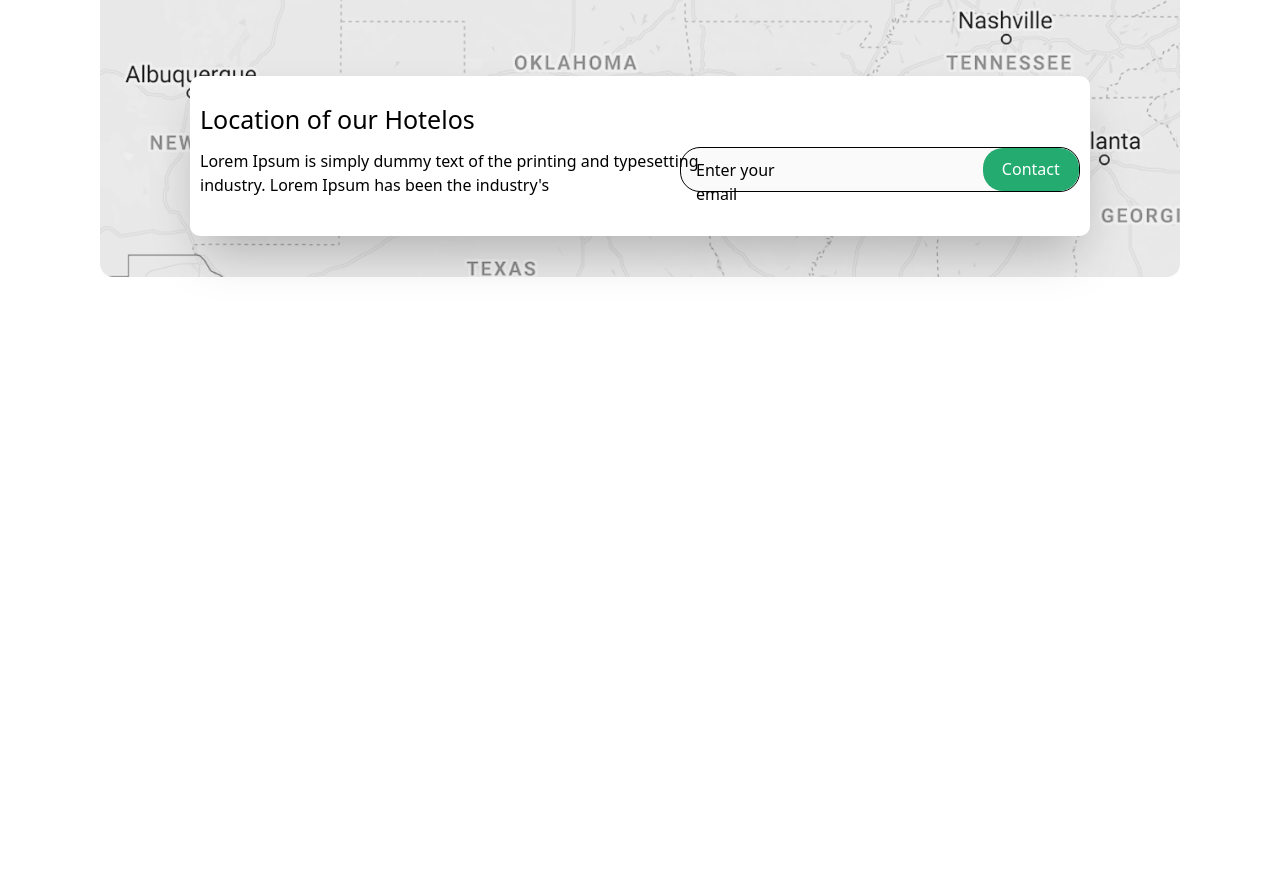
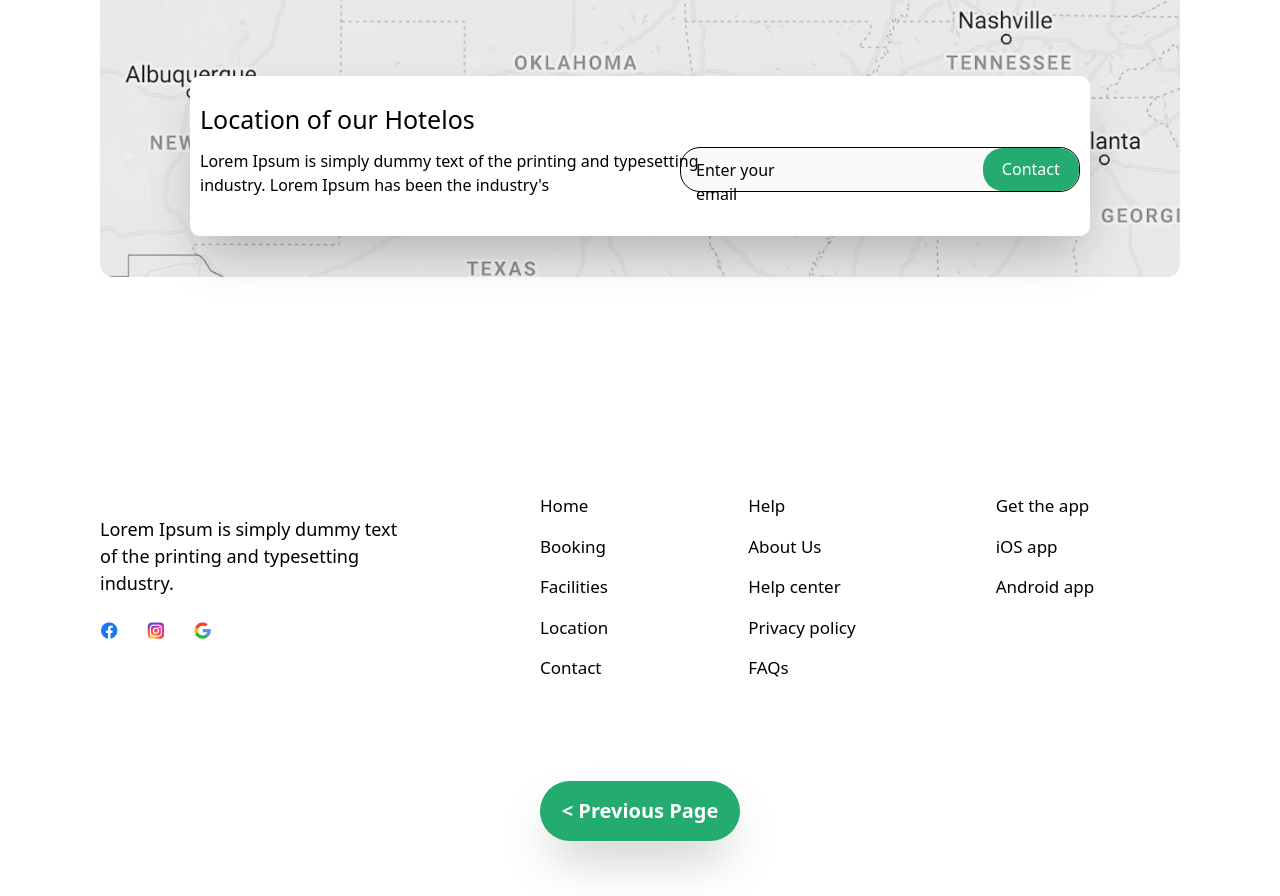
Before and after one commit to DBilol228/Week3Day2hw, a website: page src/secondpg.html in a window 1280 px wide. Shown: the part 3754-4650 px from the top of the page. Before the commit the page ends 4120 px from the top, so only its background shows below. Drawn offline with Linux system fonts and the light colour scheme.

Commit message:
section 7 page 2

```diff
--- a/src/secondpg.html
+++ b/src/secondpg.html
@@ -177,5 +177,38 @@
             </div>
         </div>
     </div>
+
+    <div class="hidden lg:block max-w-[1200px] m-auto">
+        <div class="w-[100%] h-[500px] mt-[30px]">
+            <p class="text-[18px] text-[black] pt-[120px] ml-[60px]">Lorem Ipsum is simply dummy text<br>of the printing and typesetting<br>industry.</p>
+            <img class="mt-[20px] ml-[60px]" src="./images/logos.png" alt="apps">
+            <div class="flex gap-[140px] ml-[500px] mt-[-150px]">
+                <div>
+                    <p class="text-[17px] font-medium">Home</p>
+                    <p class="text-[17px] font-light mt-[15px]">Booking</p>
+                    <p class="text-[17px] font-light mt-[15px]">Facilities</p>
+                    <p class="text-[17px] font-light mt-[15px]">Location</p>
+                    <p class="text-[17px] font-light mt-[15px]">Contact</p>
+                </div>
+                <div>
+                    <p class="text-[17px] font-medium">Help</p>
+                    <p class="text-[17px] font-light mt-[15px]">About Us</p>
+                    <p class="text-[17px] font-light mt-[15px]">Help center</p>
+                    <p class="text-[17px] font-light mt-[15px]">Privacy policy</p>
+                    <p class="text-[17px] font-light mt-[15px]">FAQs</p>
+                </div>
+                <div>
+                    <p class="text-[17px] font-medium">Get the app</p>
+                    <p class="text-[17px] font-light mt-[15px]">iOS app</p>
+                    <p class="text-[17px] font-light mt-[15px]">Android app</p>
+                </div>
+            </div>
+            <div class="flex justify-center items-center text-center mt-[100px]">
+                <a href="/index.html">
+                    <button class="bg-[#24AB70] text-[white] w-[200px] h-[60px] rounded-[30px] shadow-2xl font-bold text-[20px]">< Previous Page</button>
+                </a>
+            </div>
+        </div>
+    </div>
 </body>
 </html>
```
